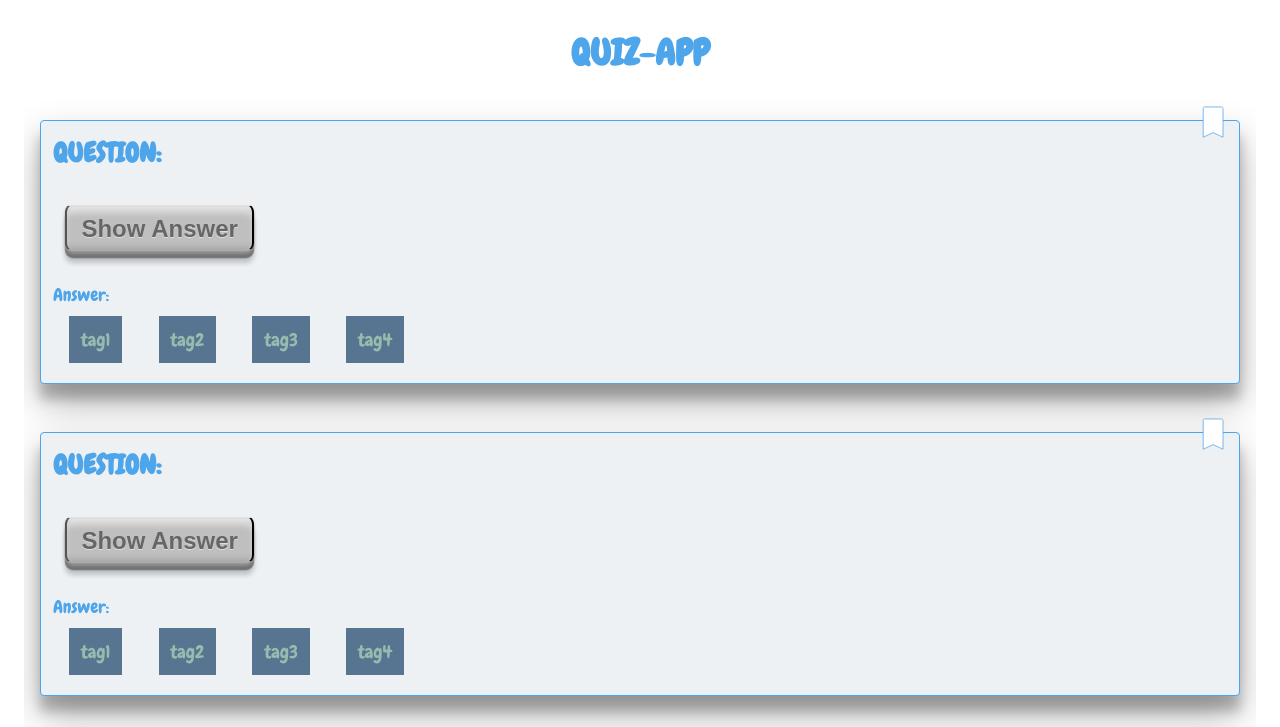
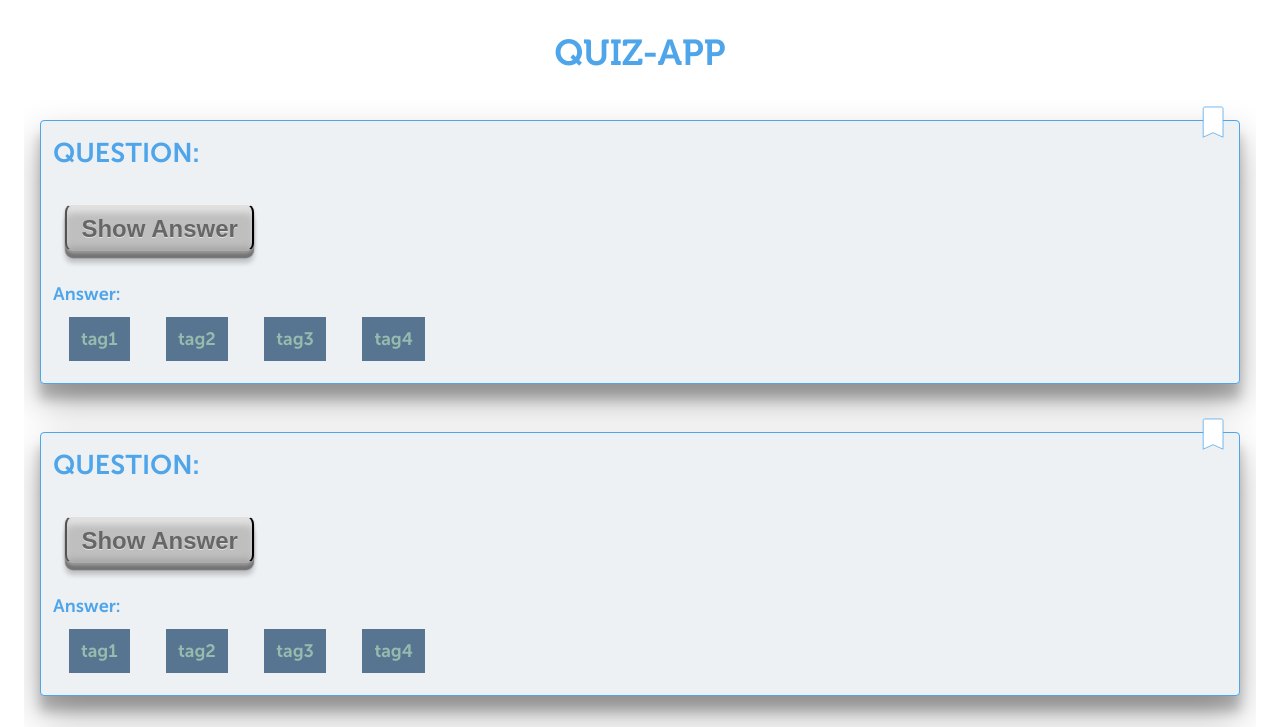
Before and after one commit to Quaquaro/quiz-app, a website: page index.html in a window 1280 px wide. Shown: the top 727 px of the page. Drawn offline with Linux system fonts and the light colour scheme.

Commit message:
Change font

```diff
--- a/styles/base.css
+++ b/styles/base.css
@@ -3,7 +3,22 @@
 }
 
 body {
-  font-family:'Chewy', cursive;
+  font-family: "museo_sans_cyrl700";
   font-size: 112.5%;
   line-height: 1.5;
 }
+@font-face {
+  font-family: "museo700";
+  src: url("./fonts/museo700-regular-webfont.woff2") format("woff2"),
+    url("./fonts/museo700-regular-webfont.woff") format("woff");
+  font-weight: normal;
+  font-style: normal;
+}
+
+@font-face {
+  font-family: "museo_sans_cyrl700";
+  src: url("./fonts/museo_sans_cyrl_700-webfont.woff2") format("woff2"),
+    url("./fonts/museo_sans_cyrl_700-webfont.woff") format("woff");
+  font-weight: normal;
+  font-style: normal;
+}
--- a/styles/components/headings.css
+++ b/styles/components/headings.css
@@ -1,4 +1,5 @@
 .headings {
   text-transform: uppercase;
   line-height: 1.2;
+  font-family: "museo700";
 }
--- a/styles/index.css
+++ b/styles/index.css
@@ -1,4 +1,4 @@
-@import url("https://fonts.googleapis.com/css2?family=Chewy&family=Cookie&display=swap");
+
 @import "./colors.css";
 @import "./base.css";
 @import "./utility.css";
```
Also changed, not shown: styles/fonts/museo700-regular-webfont.woff (added), styles/fonts/museo700-regular-webfont.woff2 (added), styles/fonts/museo_sans_cyrl_700-webfont.woff (added), styles/fonts/museo_sans_cyrl_700-webfont.woff2 (added).
